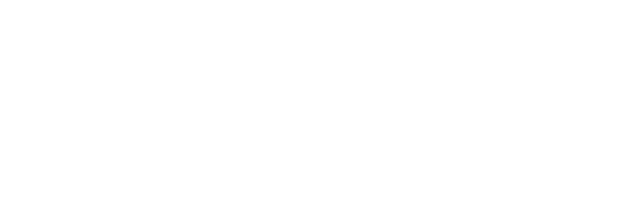
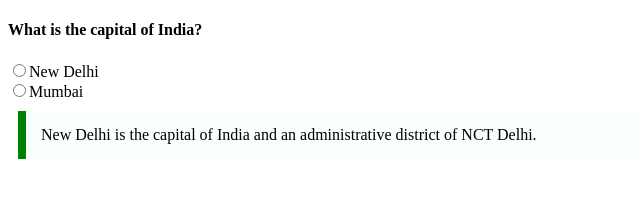
Before and after one commit to acciojob/trivia-anjan648, a website: page main.html in a window 1280 px wide. Shown: the whole page, without its empty margins (0-640 px from the left). Drawn offline with Linux system fonts and the light colour scheme.

Commit message:
created a submission

```diff
--- a/main.html
+++ b/main.html
@@ -10,7 +10,16 @@
 	<!-- the entire body must be written by student -->
     <script type="text/javascript" src="./script.js">
 </script>
-
+	<h4>What is the capital of India?</h4>
+	<div>
+		<input type="radio" name='capital' value='New_delhi' onclick="">New Delhi
+	</div>
+<div><input type="radio" name='capital' value='mumbai'>Mumbai </input></div>
+	<blockquote cite="https://en.wikipedia.org/wiki/New_Delhi"
+		style="max-width:600px;margin:10px;padding:15px;border-left:8px solid green;
+		background-color:#f8fffe">
+	New Delhi is the capital of India and an administrative district of NCT Delhi.
+	</blockquote>
 </body>
 
 </html>
```
